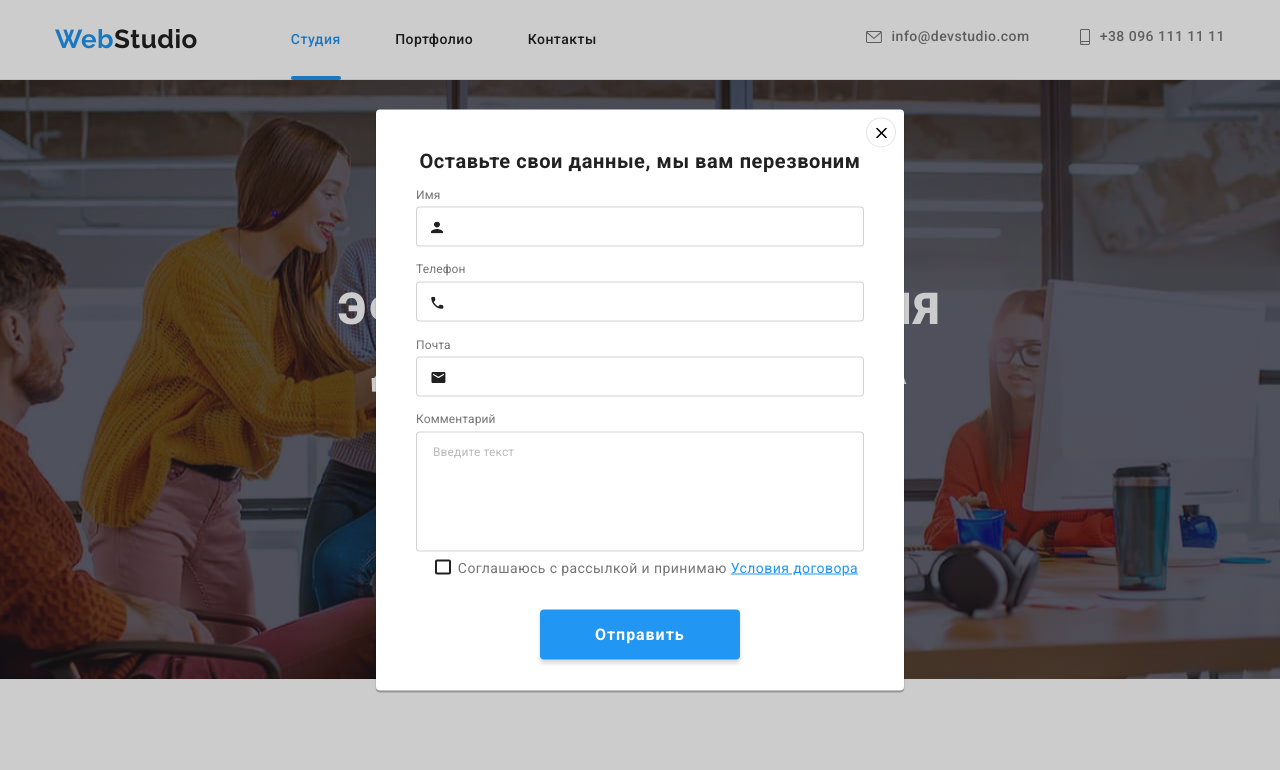
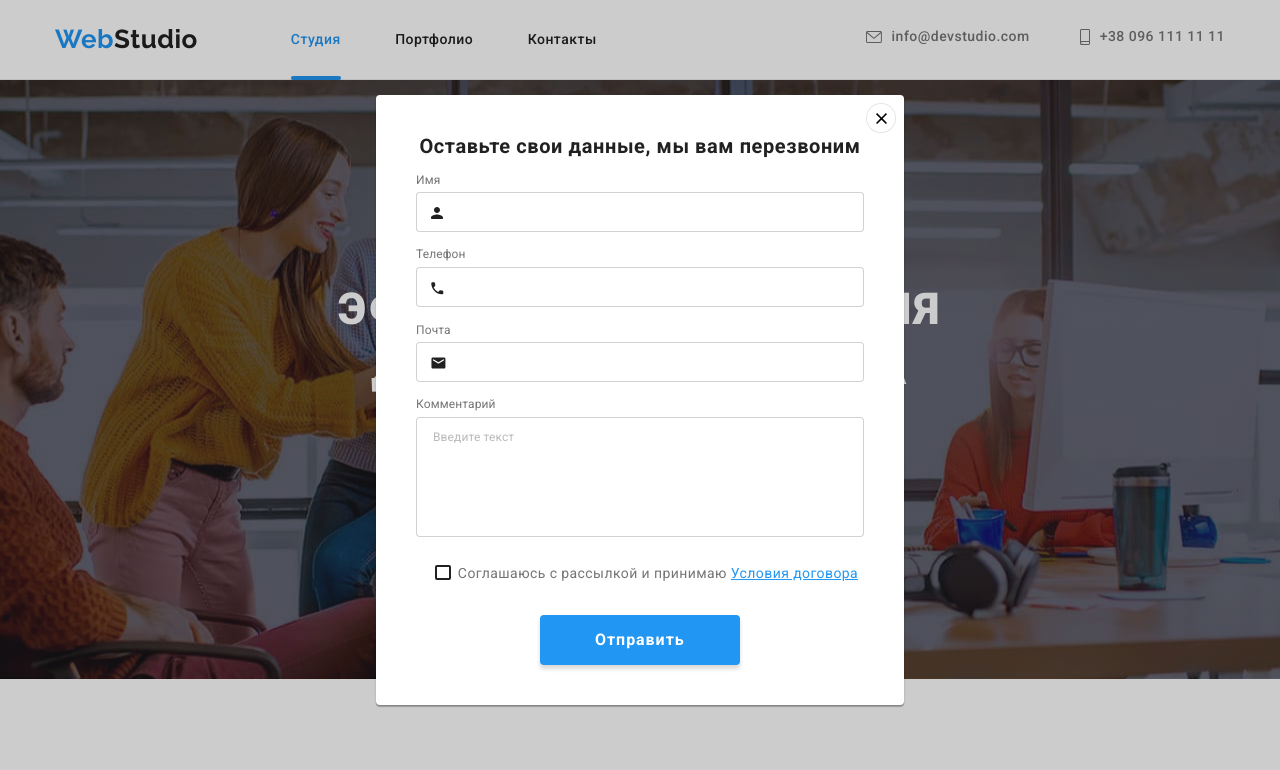
Before and after one commit to sergienko314/goit-markup-hw-06, a plain HTML site: page index.html in a window 1280 px wide. Both pictures are taken after a click on the button "Заказать услугу". Shown: the top 770 px of the page. Drawn offline with nearby package versions, Linux system fonts and the light colour scheme.

Commit message:
Update styles.css

```diff
--- a/css/styles.css
+++ b/css/styles.css
@@ -236,7 +236,6 @@
     top: 50%;
     left: 50%;
     width: 528px;
-    height: 581px;
     padding: 40px;
     transform: translate(-50%,-50%);
     background-color: #FFFFFF;
@@ -326,6 +325,7 @@
 
     padding: 12px 16px;
     margin-top: 4px;
+    margin-bottom: 20px;
     width: 100%;
     height: 120px;
     resize: none;
```
